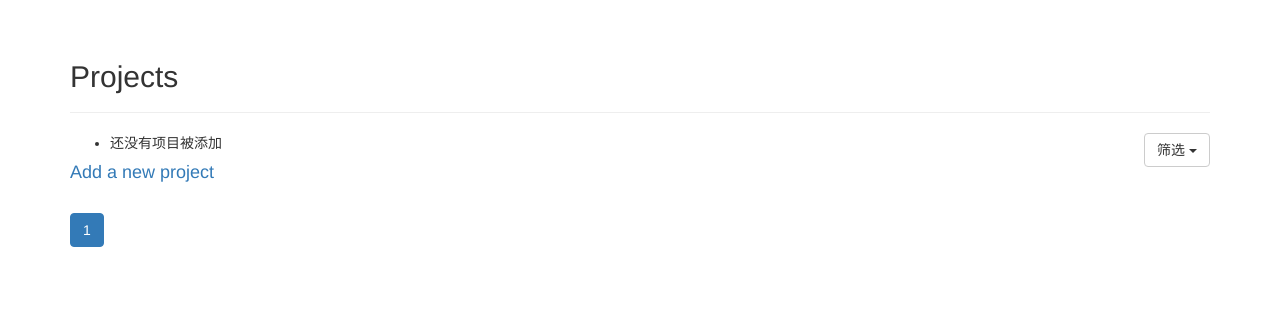
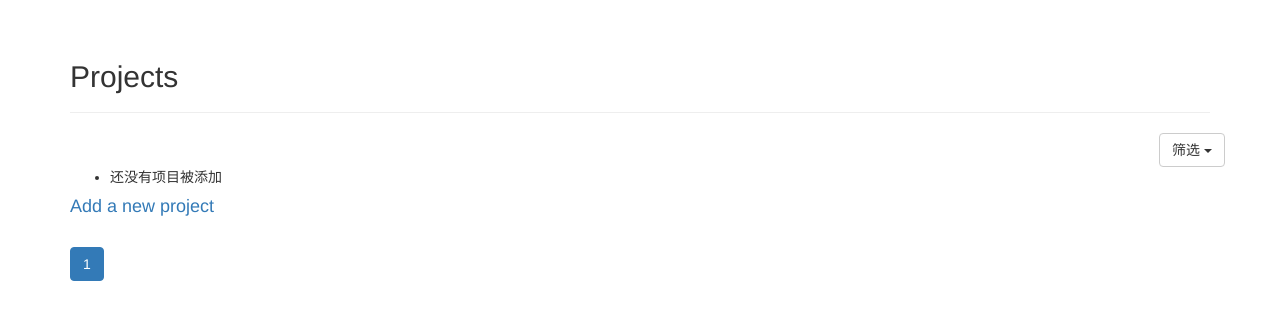
Before and after one commit to Ajaixi/working_log, a Django app: page /projects/1/ in a window 1280 px wide. Shown: the part 52-372 px from the top of the page. Run offline with Django 3.2, Linux system fonts and the light colour scheme; the visitor is signed in with stand-in values (Sample User, id 1); data that the repository does not hold is empty; some libraries are stand-ins or nearby versions.

Commit message:
final_version_1.2.1

```diff
--- a/working_logs/templates/working_logs/projects.html
+++ b/working_logs/templates/working_logs/projects.html
@@ -14,8 +14,9 @@
       }
     </script>
   </p>
-
-  <div class="btn-group pull-right">
+    <div class="container">
+    <div class="btn-group pull-right row">
+      <div class="col-xs-4 col-md-4">
         <button type="button" class="btn btn-default dropdown-toggle" data-toggle="dropdown" aria-haspopup="true" aria-expanded="false">
           筛选 <span class="caret"></span>
         </button>
@@ -23,6 +24,8 @@
           <li><a href="{% url 'working_logs:results' 'reviewed' 1 %}">已审阅</a></li>
           <li><a href="{% url 'working_logs:results' 'pending' 1 %}">处理中</a></li>
         </ul>
+      </div>
+    </div>
   </div>
 
 
@@ -32,7 +35,7 @@
           <div class="container">
             <div class="row">
               <tr class="success">
-              <div class="col-md-4">
+              <div class="col-md-4 col-xs-4">
               {% if project.state == "reviewed" %}
                 <div class="list-group">
                   <a href="{% url 'working_logs:project' project.id %}" class="list-group-item list-group-item-success">
@@ -51,11 +54,11 @@
               </div>
               </tr>
 
-              <div class="col-md-1 col-md-offset-1">
+              <div class="col-md-1 col-md-offset-1 col-xs-1">
                 <button type="button" class="btn btn-default"><a onclick=delcfm() href="{% url 'working_logs:delete_project' project.id%}">删除</a></button>
               </div>
 
-              <div class="col-md-1">
+              <div class="col-md-1 col-xs-1">
                 <button type="button" class="btn btn-default"><a href="{% url 'working_logs:review' project.id%}">审查</a></button>
               </div>
 
```
Lines whose indentation alone changed are shown as unchanged.
